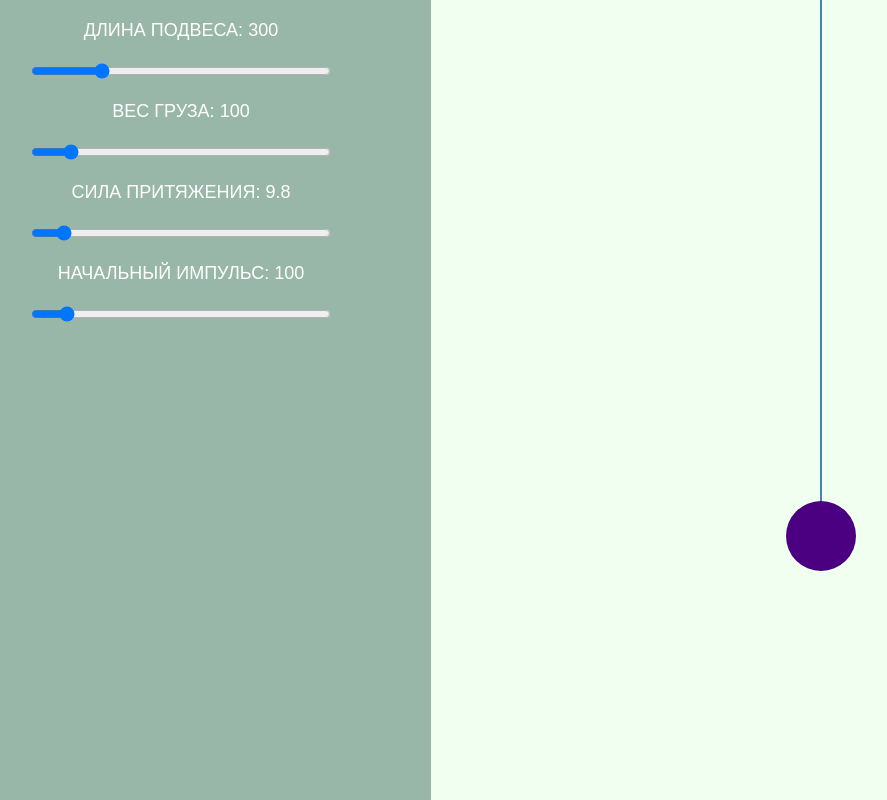
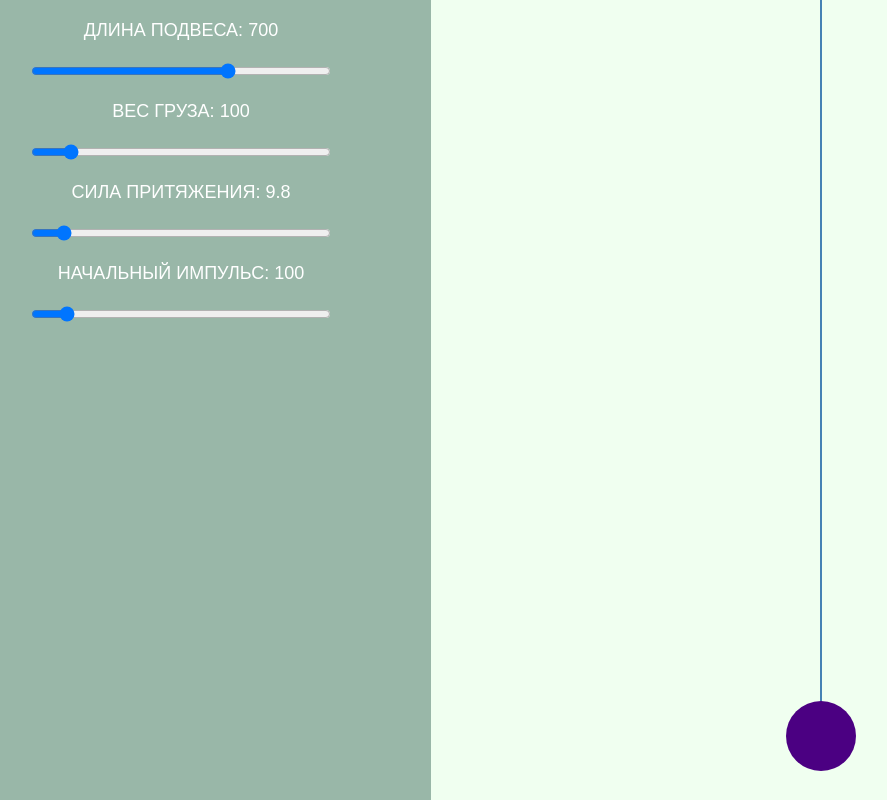
Before and after one commit to kilfro/pendulum, a React app: page / in a window 1280 px wide. Shown: the whole page, without its empty margins (69-956 px from the left). Built offline with nearby package versions, Linux system fonts and the light colour scheme.

Commit message:
Connect store to Pendulum

```diff
--- a/src/components/Pendulum.jsx
+++ b/src/components/Pendulum.jsx
@@ -1,10 +1,18 @@
 import React from 'react'
 import '@style/pendulum.less'
+import {connect} from 'react-redux'
 
-const Pendulum = () => (
-    <div className="pendulum">
-        <div className="thread"/>
-    </div>
-)
+const Pendulum = ({length}) => {
+    const pendulumStyle = {
+        height: `${length}px`,
+    }
 
-export default Pendulum
+    return (
+        <div className="pendulum">
+            <div className="thread" style={pendulumStyle}/>
+        </div>
+    )
+}
+const mapStateToProps = state => state
+
+export default connect(mapStateToProps)(Pendulum)
--- a/src/store/reducer.js
+++ b/src/store/reducer.js
@@ -1,7 +1,7 @@
 import {SET_GRAVITY, SET_INITIAL_IMPULSE, SET_THREAD_LENGTH, SET_WEIGHT} from './actionTypes'
 
 const defaultState = {
-    length: 300,
+    length: 700,
     weight: 100,
     gravity: 9.8,
     impulse: 100,
--- a/src/style/pendulum.less
+++ b/src/style/pendulum.less
@@ -6,7 +6,6 @@
 
 .thread {
   position: relative;
-  height: 500px;
   border: 1px solid steelblue;
   transform-origin: top;
 
```
